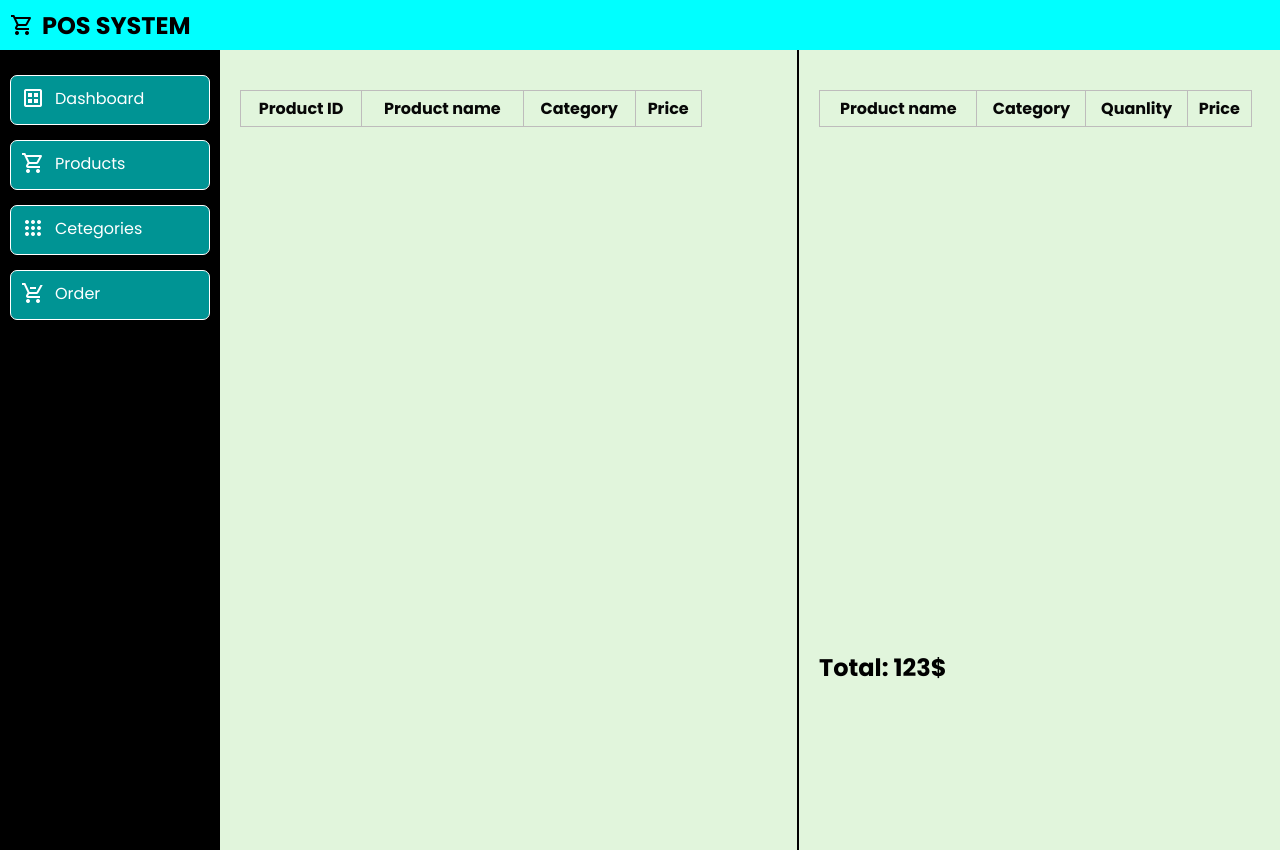
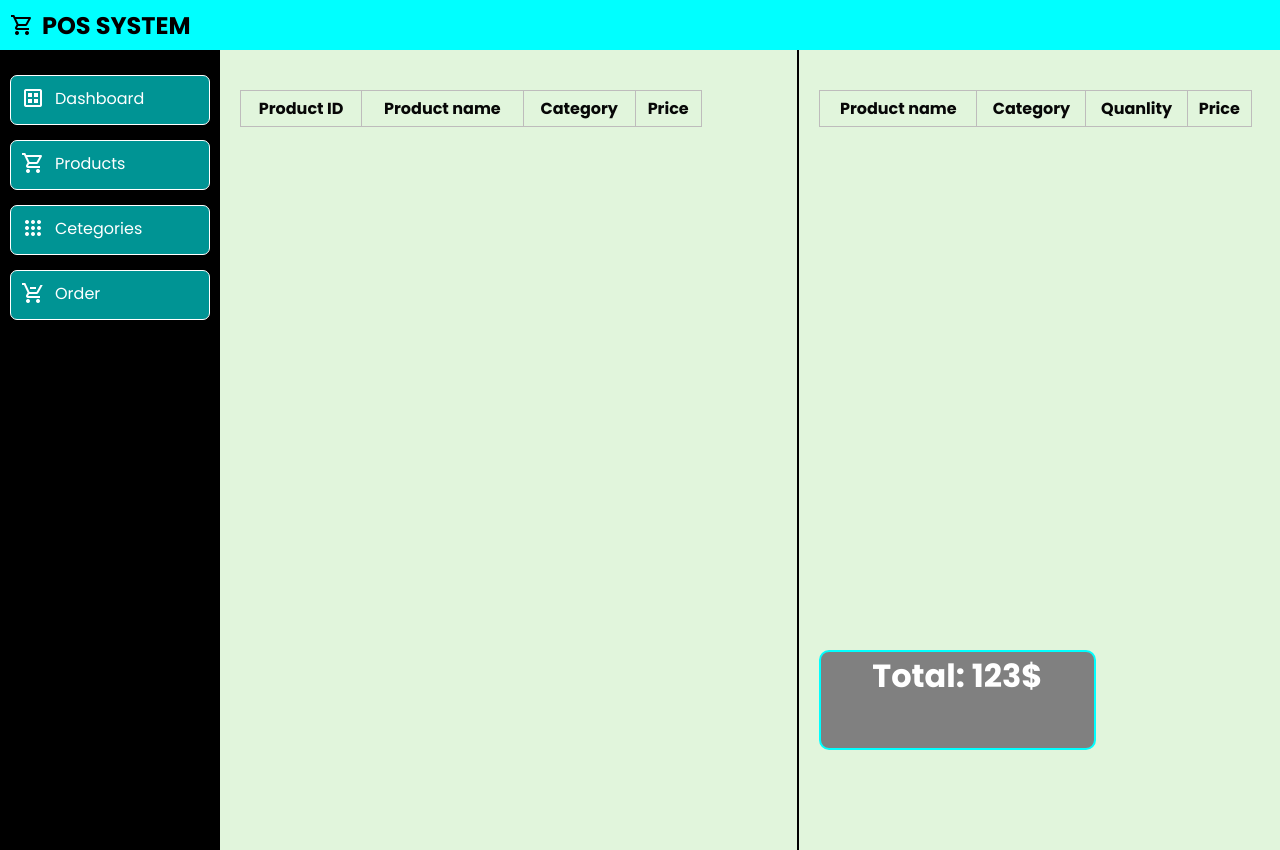
Before and after one commit to SANOKPH/POS-system-B8, a plain HTML site: page page/order.html in a window 1280 px wide. Drawn offline with nearby package versions, Linux system fonts and the light colour scheme.

Commit message:
fix code

```diff
--- a/CSS/order.css
+++ b/CSS/order.css
@@ -148,3 +148,13 @@ th {
   padding-left: 20px;
   /* background-color: aqua; */
 }
+.total h1{
+  color: white;
+  border: 2px solid aqua;
+  border-radius: 10px;
+  width: 60%;
+  height: 50%;
+  background-color: gray;
+  text-align: center;
+
+}
--- a/JS/cetagory.js
+++ b/JS/cetagory.js
@@ -48,6 +48,12 @@ function deletecard() {
     action.style.display = 'block'
 }
 function createCard() {
+    for (let stock of stocks){
+        if(inputName.value == stock.name){
+            return alert ('You have already entered this category')
+        }
+    }
+
     if (inputName.value === "") {
         return alert('You must input value before create ')
     }
--- a/page/order.html
+++ b/page/order.html
@@ -72,7 +72,7 @@
             </table>
           </div>
           <div class="total">
-            <h2>Total: 123$</h2>
+            <h1>Total: 123$</1>
           </div>
          </div>
       </main>
```
